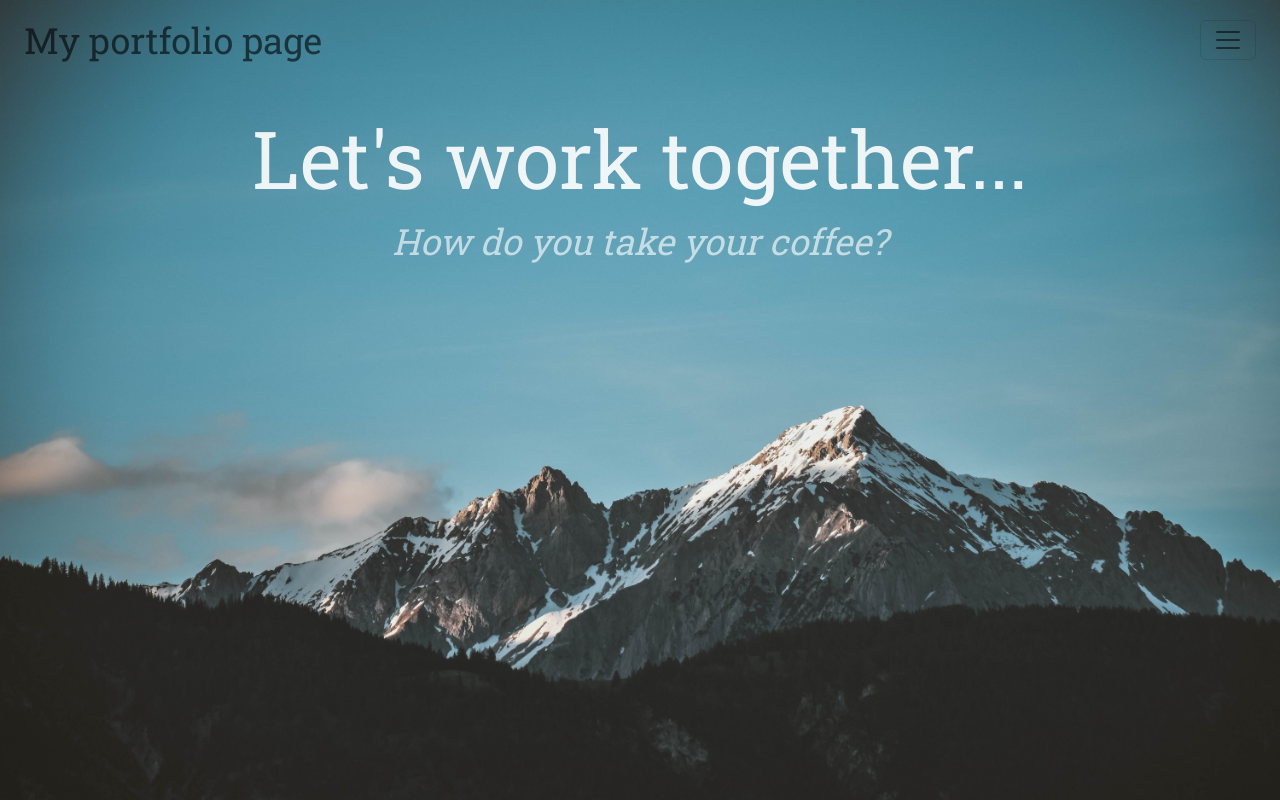
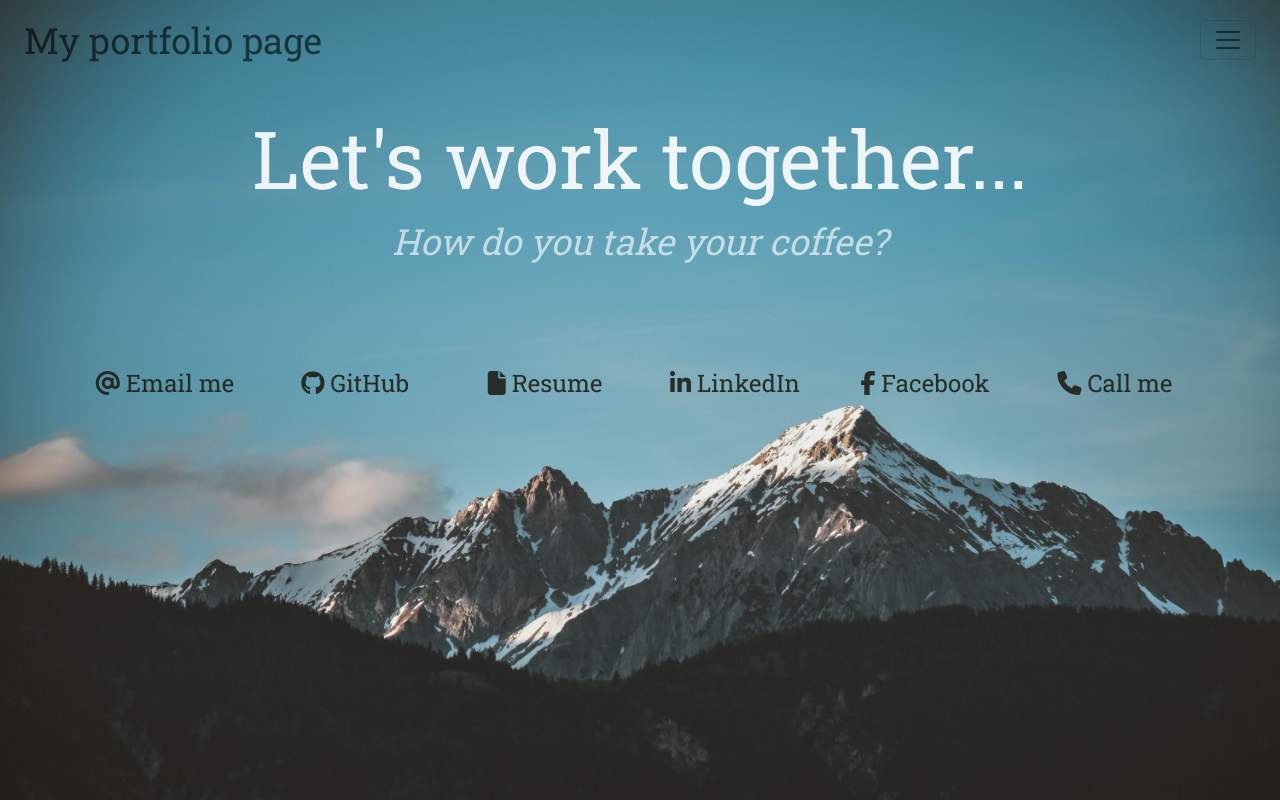
Before and after one commit to Pav85/my-react-portfolio, a React (Create React App) app: page /contact in a window 1280 px wide. Built offline with nearby package versions, Linux system fonts and the light colour scheme.

Commit message:
contact page update

```diff
--- /dev/null
+++ b/src/components/ContactPage/ContactPage.css
@@ -0,0 +1,21 @@
+.contactStyle {
+  display: flex;
+  flex-direction: row;
+  justify-content: center !important;
+  align-items: center;
+  text-align: center;
+  margin-top: 65px !important;
+}
+
+.contactBtn {
+  color: #1e2019 !important;
+  opacity: 0.9;
+  font-size: 24px !important;
+  padding-top: 15px !important;
+  padding-bottom: 15px !important;
+}
+
+.contactBtn:hover {
+  transform: translateY(4px) !important;
+  /* transform: translateZ(5px) !important; */
+}
--- a/src/components/ContactPage/ContactPage.js
+++ b/src/components/ContactPage/ContactPage.js
@@ -1,10 +1,60 @@
 import React from "react";
 import ContactPageJumbotron from "../ContactPageJumbotron/ContactPageJumbotron";
+import "./ContactPage.css";
+import "https://kit.fontawesome.com/3c268dfe1e.js";
 
 function ContactPage() {
   return (
-    <div>
+    <div className="container">
       <ContactPageJumbotron />
+      <div className="row contactStyle">
+        <div className="col-sm">
+          <a href="mailto:pawel.werbowy@gmail.com" class="btn contactBtn">
+            <i class="fa fa-at"></i> Email me
+          </a>
+        </div>
+        <div className="col-sm">
+          <a
+            href="https://github.com/pav85"
+            target="_blank"
+            className="btn contactBtn"
+          >
+            <i className="fa fa-github"></i> GitHub
+          </a>
+        </div>
+        <div className="col-sm">
+          <a
+            href="https://docs.google.com/document/d/1hlYQQBNad4ctSdPuTKJDcf9bz0epDj0P/edit?usp=sharing&ouid=100228695758662225835&rtpof=true&sd=true"
+            target="_blank"
+            className="btn contactBtn"
+          >
+            <i className="fa fa-file"></i> Resume
+          </a>
+        </div>
+        <div className="col-sm">
+          <a
+            href="https://www.linkedin.com/in/pawel-werbowy-989ab2186/"
+            target="_blank"
+            className="btn contactBtn"
+          >
+            <i className="fa fa-linkedin"></i> LinkedIn
+          </a>
+        </div>
+        <div className="col-sm">
+          <a
+            href="https://www.facebook.com/pawel.werbowy/"
+            target="_blank"
+            class="btn contactBtn"
+          >
+            <i class="fa fa-facebook"></i> Facebook
+          </a>
+        </div>
+        <div className="col-sm">
+          <a href="tel: 00447510725530" target="_blank" class="btn contactBtn">
+            <i class="fa fa-phone"></i> Call me
+          </a>
+        </div>
+      </div>
     </div>
   );
 }
--- a/src/components/ContactPageJumbotron/ContactPageJumbotron.css
+++ b/src/components/ContactPageJumbotron/ContactPageJumbotron.css
@@ -1,5 +1,6 @@
 .myContactJumbotron {
   display: flex;
+  /* flex-direction: row; */
   justify-content: center;
   align-items: center;
   text-align: center;
--- a/src/index.js
+++ b/src/index.js
@@ -7,6 +7,7 @@ import App from "./App";
 import "bootstrap/dist/css/bootstrap.min.css";
 
 import "./index.css";
+import "https://kit.fontawesome.com/3c268dfe1e.js";
 
 const root = ReactDOM.createRoot(document.getElementById("root"));
 root.render(
```
